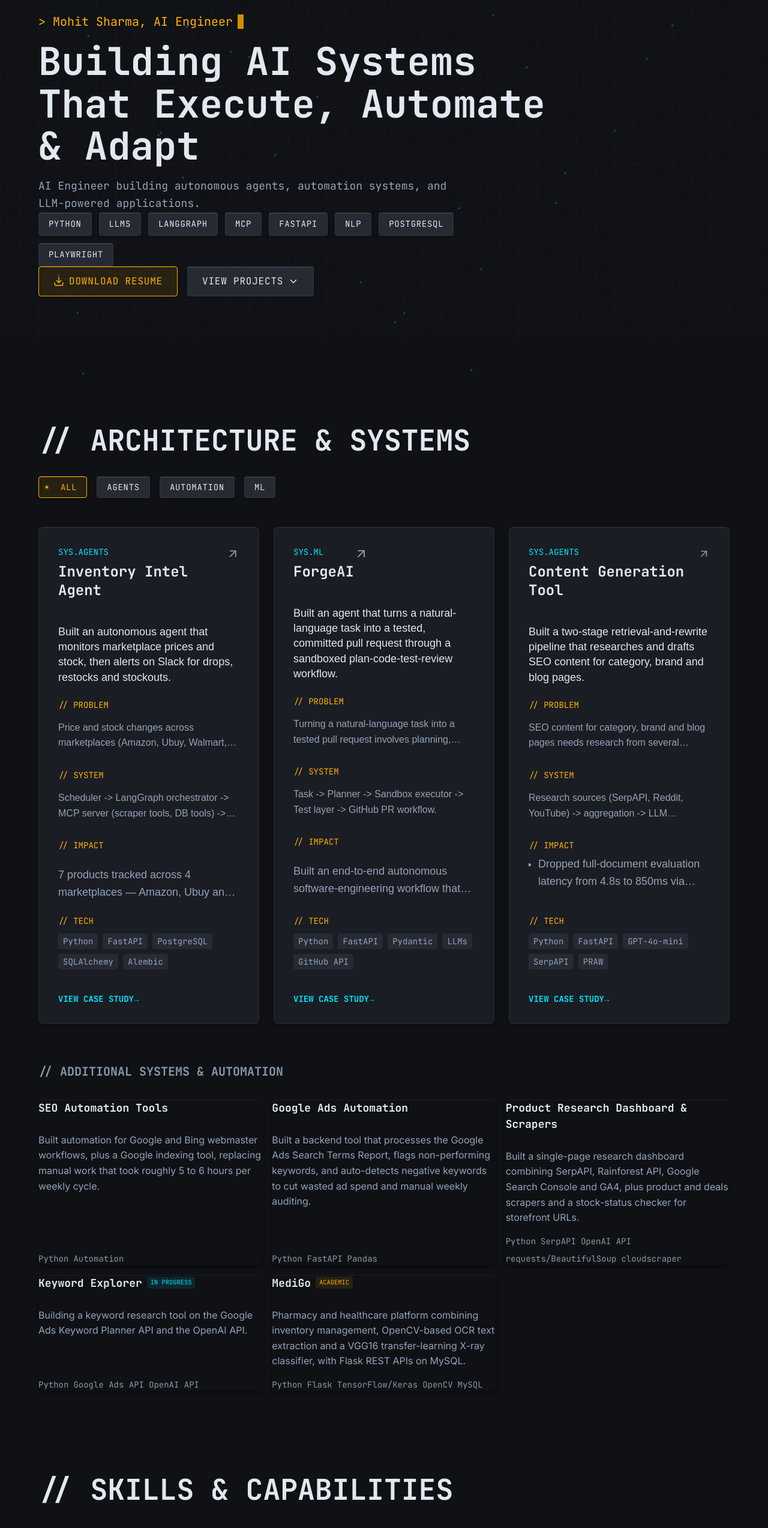
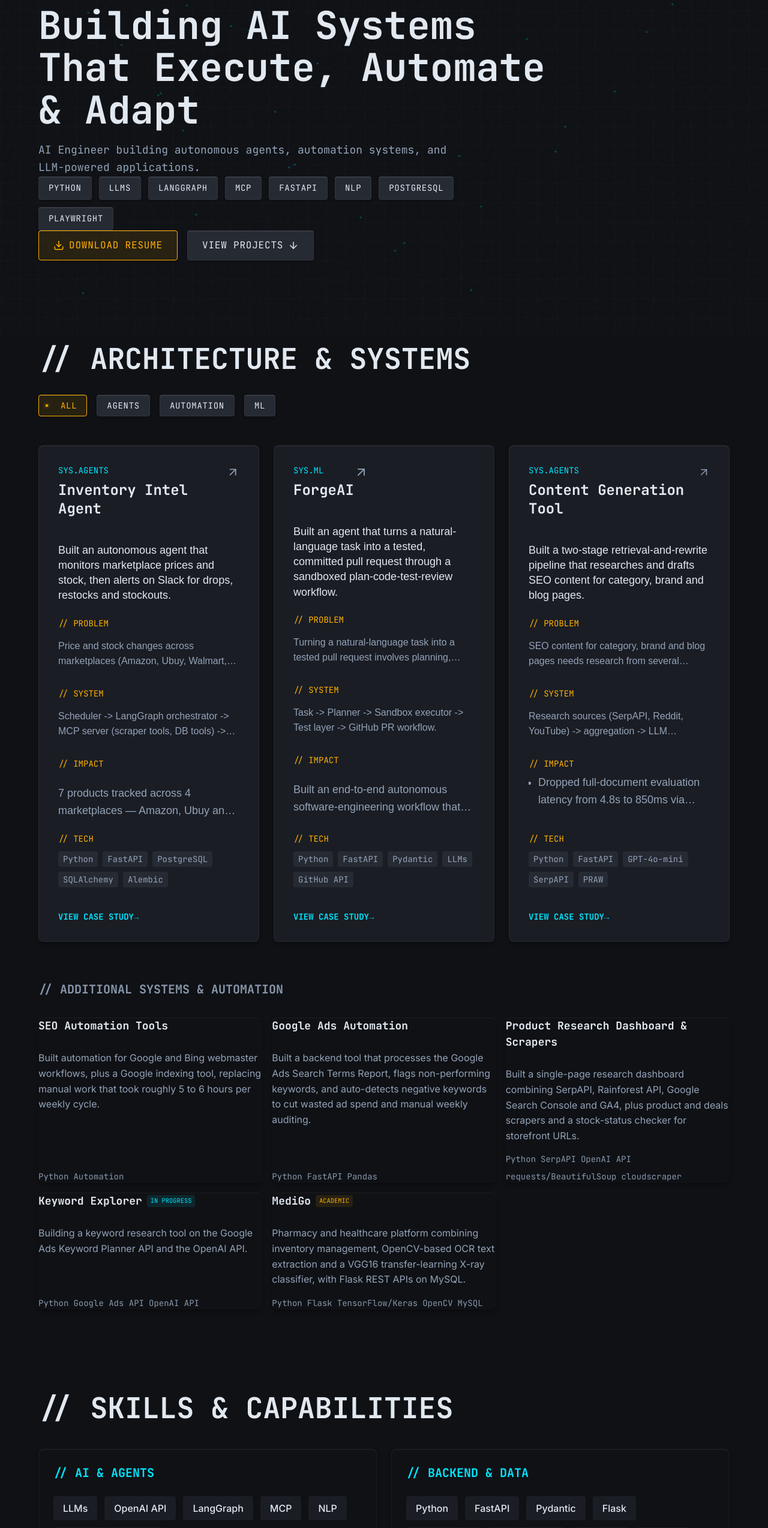
Before and after one commit to mohitvenom/portfolio, a React (Vite) app: page / in a window 1280 px wide. Shown: the part 238-2785 px from the top of the page at 60% size. Built offline with nearby package versions, Linux system fonts and the light colour scheme.

Commit message:
fix: correct timeline projects mapping, layout gaps, and update skills

```diff
--- a/src/components/Hero.tsx
+++ b/src/components/Hero.tsx
@@ -2,7 +2,7 @@ import { useEffect, useRef, useState } from 'react';
 import { m } from 'motion/react';
 import { content } from '../data/content';
 import { scrollTo } from '../utils/lenis';
-import { Download, ChevronDown } from 'lucide-react';
+import { Download, ArrowDown } from 'lucide-react';
 
 // Ref to communicate scrambling state without React re-renders
 const scramblingRef = { current: true };
@@ -331,10 +331,10 @@ export const Hero = () => {
   return (
     <section id="hero" style={{
       position: 'relative',
-      minHeight: '100vh',
+      minHeight: '80vh',
       display: 'flex',
       alignItems: 'center',
-      paddingTop: 'var(--spacing-12)',
+      paddingTop: 'var(--spacing-16)',
       paddingBottom: 'var(--spacing-16)'
     }}>
       <NeuralCanvas />
@@ -442,7 +442,7 @@ export const Hero = () => {
               scrollTo('#projects', { offset: -73 });
             }}>
               VIEW PROJECTS
-              <ChevronDown size={18} />
+              <ArrowDown size={18} />
             </a>
           </div>
         </m.div>
--- a/src/components/SkillsAndExperience.tsx
+++ b/src/components/SkillsAndExperience.tsx
@@ -49,20 +49,27 @@ export const SkillsAndExperience = () => {
             </h3>
             <div style={{ display: 'flex', flexWrap: 'wrap', gap: 'var(--spacing-3)' }}>
               {group.items.map(skill => (
-                <span
+                <div
                   key={skill.name}
                   style={{
                     padding: 'var(--spacing-2) var(--spacing-4)',
                     background: 'var(--bg-slate-800)',
                     border: '1px solid var(--border-color)',
                     borderRadius: 'var(--radius-sm)',
-                    fontSize: '1rem',
-                    color: 'var(--text-primary)',
-                    fontWeight: 500
+                    display: 'flex',
+                    alignItems: 'baseline',
+                    gap: 'var(--spacing-2)'
                   }}
                 >
-                  {skill.name}
-                </span>
+                  <span style={{ fontSize: '1rem', color: 'var(--text-primary)', fontWeight: 500 }}>
+                    {skill.name}
+                  </span>
+                  {(skill as any).usedIn && (
+                    <span style={{ fontSize: '0.75rem', color: 'var(--text-muted)' }}>
+                      used in: {(skill as any).usedIn}
+                    </span>
+                  )}
+                </div>
               ))}
             </div>
           </m.div>
--- a/src/data/content.ts
+++ b/src/data/content.ts
@@ -182,6 +182,12 @@ export const content = {
         { name: "Pytest" },
         { name: "GitHub API" }
       ]
+    },
+    {
+      category: "Frontend (dashboards)",
+      items: [
+        { name: "Next.js", usedIn: "Inventory Intel Agent" }
+      ]
     }
   ],
   experience: [
@@ -194,7 +200,7 @@ export const content = {
           title: "AI Engineer",
           period: "Jan 2026 – Present",
           description: "Embedded in the digital marketing team.",
-          projects: ["inventory-intel-agent", "content-gen-tool", "seo-automation", "product-research-dash", "keyword-explorer"]
+          projects: ["content-gen-tool", "seo-automation", "product-research-dash", "keyword-explorer"]
         },
         {
           id: "ai-intern",
```
